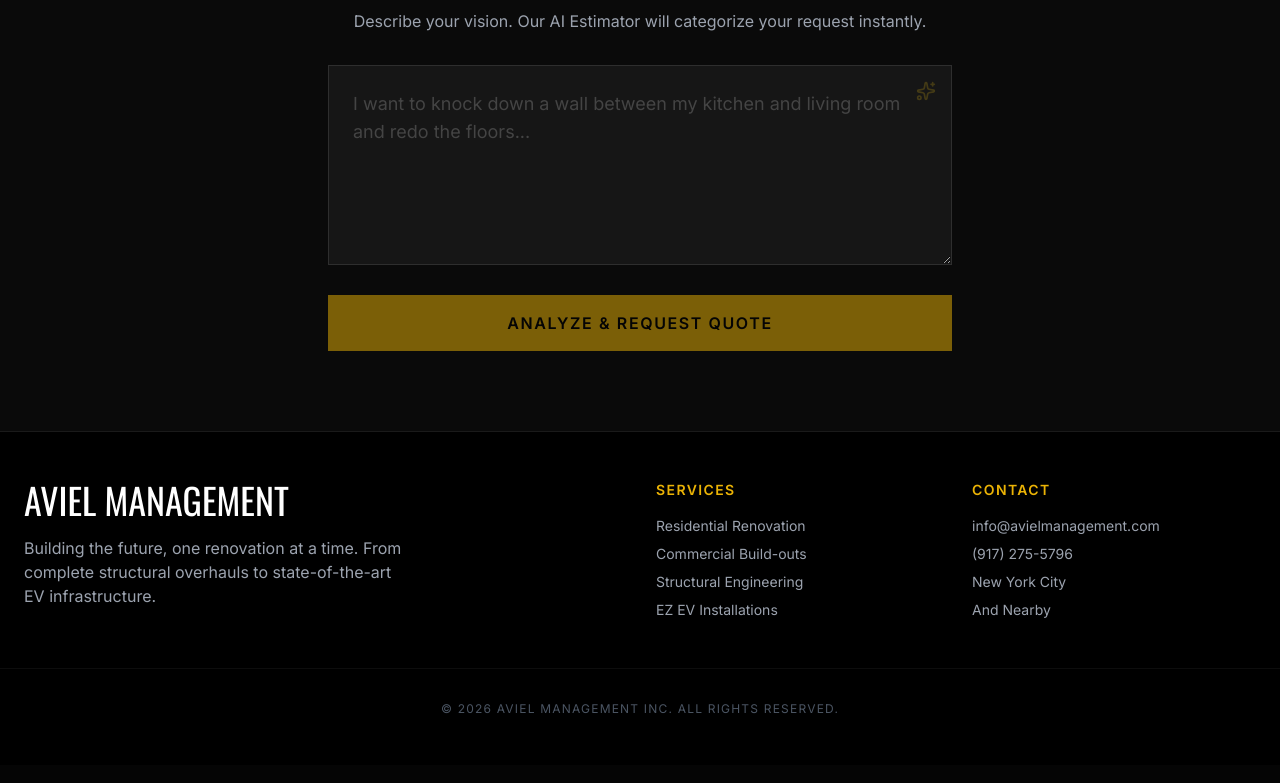
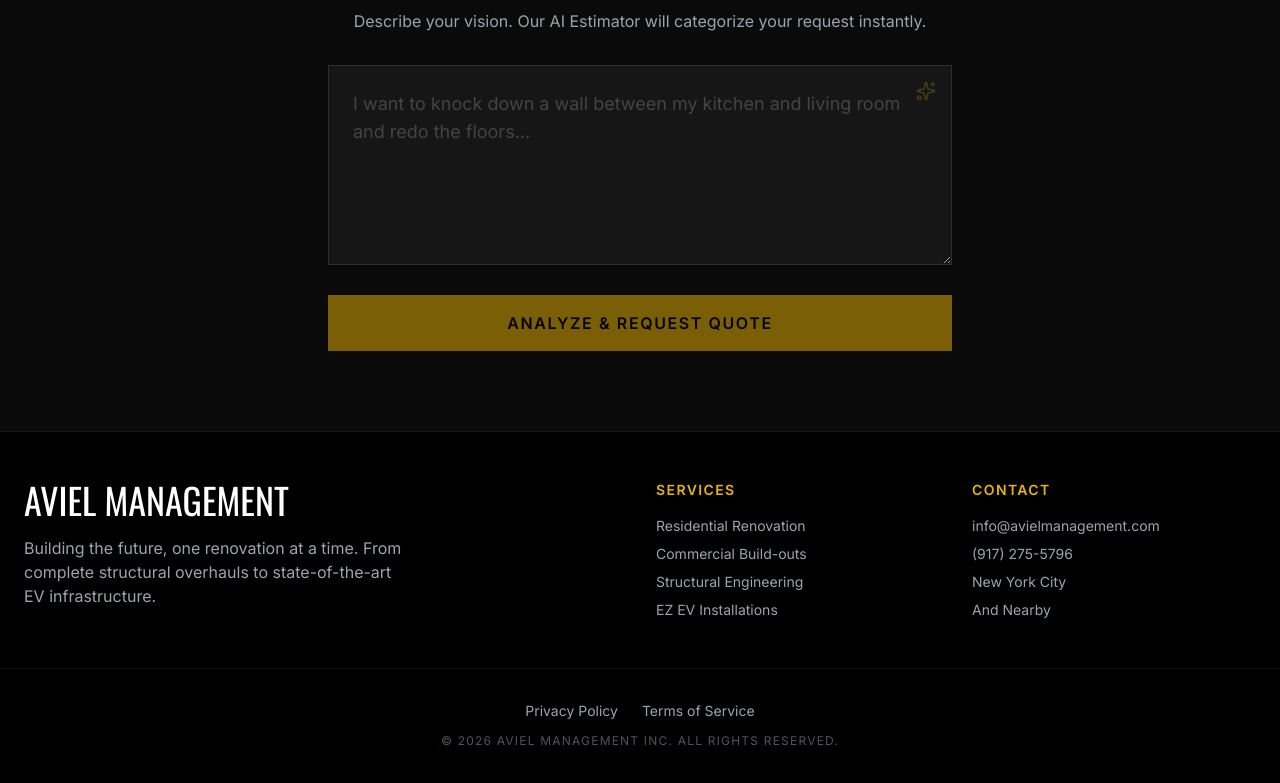
Before and after one commit to avielmanagement/Avi-sitee, a React (Vite) app: page / in a window 1280 px wide. Shown: the part 2340-3123 px from the top of the page. Built offline with nearby package versions, Linux system fonts and the light colour scheme.

Commit message:
Update Footer.tsx

```diff
--- a/Footer.tsx
+++ b/Footer.tsx
@@ -29,9 +29,22 @@ const Footer: React.FC = () => {
           </ul>
         </div>
       </div>
-      <div className="mt-12 pt-8 border-t border-white/5 text-center text-xs text-gray-600 uppercase tracking-widest">
-        © {new Date().getFullYear()} Aviel Management Inc. All rights reserved.
-      </div>
+      <div className="mt-12 pt-8 border-t border-white/5 text-center text-xs text-gray-600 uppercase tracking-widest space-y-3">
+
+  <div className="flex justify-center gap-6 text-gray-400 normal-case tracking-normal text-sm">
+    <a href="/privacy-policy" className="hover:text-white transition">
+      Privacy Policy
+    </a>
+    <a href="/terms-of-service" className="hover:text-white transition">
+      Terms of Service
+    </a>
+  </div>
+
+  <div>
+    © {new Date().getFullYear()} Aviel Management Inc. All rights reserved.
+  </div>
+
+</div>
     </footer>
   );
 };
```
